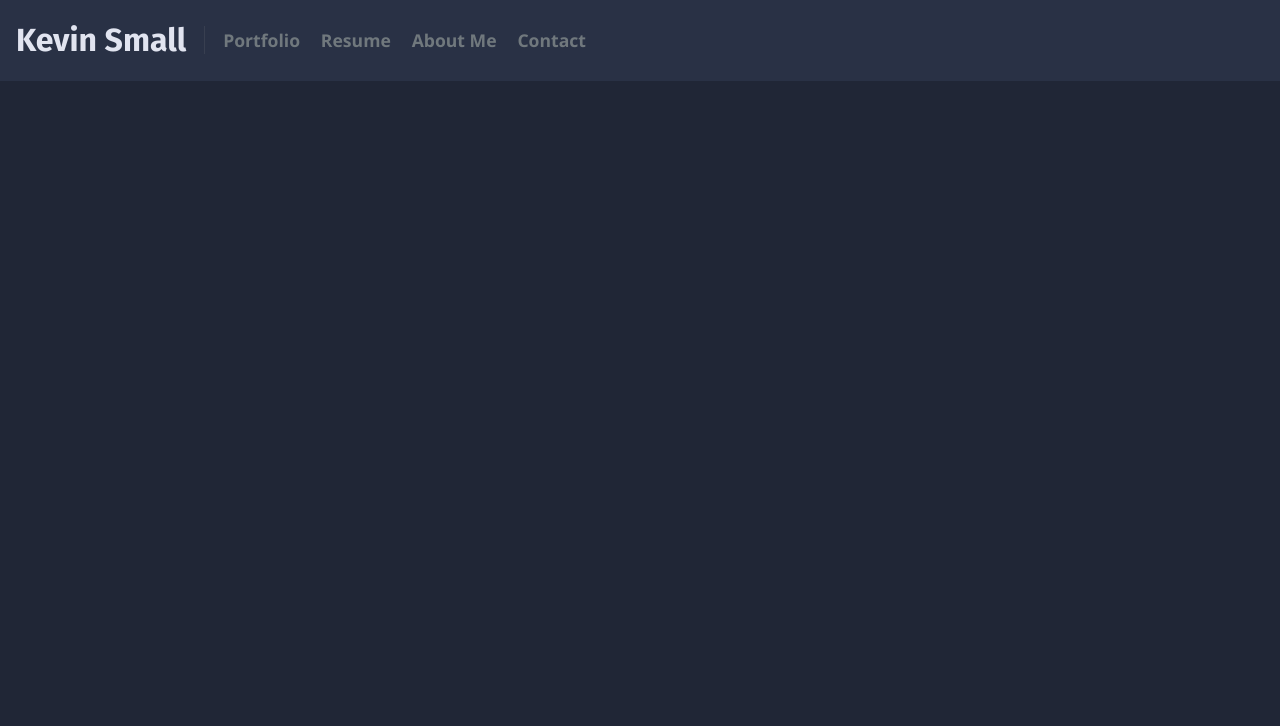
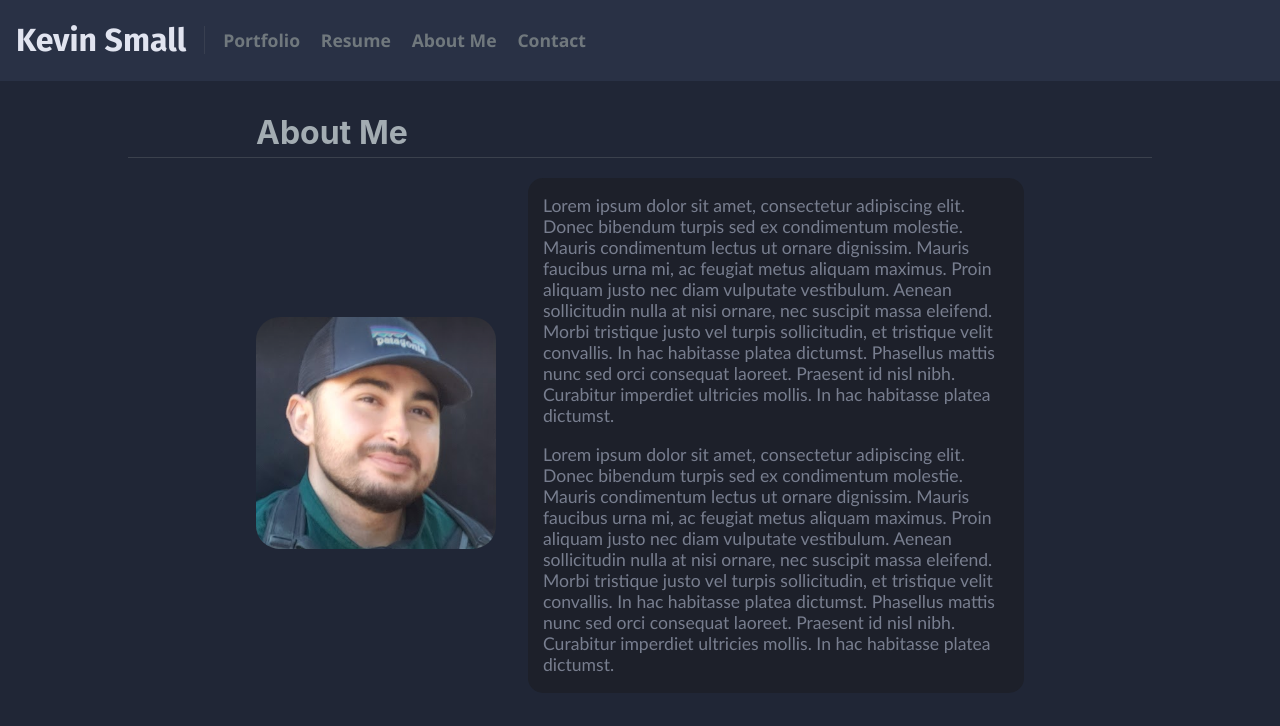
Before and after one commit to Kevrev/react-portfolio, a React (Create React App) app: page / in a window 1280 px wide. Shown: the top 726 px of the page. Built offline with nearby package versions, Linux system fonts and the light colour scheme.

Commit message:
finished about page

```diff
--- a/src/App.js
+++ b/src/App.js
@@ -5,13 +5,15 @@ import './App.css';
 import Nav from './components/Nav';
 import Contact from './pages/Contact';
 import Portfolio from './pages/Portfolio';
+import About from './pages/About';
 
 function App() {
   return (
     <Router>
       <Nav />
       <Routes>
-      <Route path="/portfolio" element={<Portfolio />} />
+        <Route path="/" element={<About />} />
+        <Route path="/portfolio" element={<Portfolio />} />
         <Route path="/contact" element={<Contact />} />
       </Routes>
     </Router>
--- a/src/components/Nav/index.js
+++ b/src/components/Nav/index.js
@@ -14,7 +14,7 @@ function Nav() {
           <Link to="/resume">
             <div className="linkText">Resume</div>
           </Link>
-          <Link to="/about">
+          <Link to="/">
             <div className="linkText">About Me</div>
           </Link>
           <Link to="/contact">
--- /dev/null
+++ b/src/pages/About.css
@@ -0,0 +1,34 @@
+.aboutContainer {
+  display: flex;
+  flex-direction: row;
+  align-items: center;
+  justify-content: center;
+  width: 60%;
+}
+
+.aboutImageContainer {
+  padding-right: 2rem;
+}
+
+.aboutTextContainer {
+  flex: 1;
+  font-size: 1.1rem;
+  padding: 0 15px 0 15px;
+  border-radius: 15px;
+  font-family: Calibri, 'Trebuchet MS', sans-serif;
+  color: #787e8f;
+  background-color: #1d202a;
+}
+
+@media (max-width: 768px) {
+  .aboutContainer {
+    flex-direction: column;
+    align-items: flex-start;
+    width: 100%;
+  }
+
+  .aboutImageContainer {
+    padding-right: 0;
+    margin-bottom: 1rem;
+  }
+}
--- a/src/pages/About.js
+++ b/src/pages/About.js
@@ -0,0 +1,52 @@
+import React from "react";
+import "./About.css";
+import avatarImage from "../assets/images/avatar.png";
+
+function About() {
+    return (
+        <>
+            <div className="contentContainer">
+                <h2 className="contentTitle">About Me</h2>
+                <hr style={{ margin: "5px 0 20px 0" }} />
+                <div className="aboutContainer">
+                    <div className="aboutImageContainer">
+                        <img
+                            src={avatarImage}
+                            alt="placeholder"
+                            className="aboutImage"
+                            style={{ borderRadius: '10%', width:'15rem'}}
+                        />
+                    </div>
+                    <div className="aboutTextContainer">
+                        <p>
+                            Lorem ipsum dolor sit amet, consectetur adipiscing elit. Donec
+                            bibendum turpis sed ex condimentum molestie. Mauris condimentum
+                            lectus ut ornare dignissim. Mauris faucibus urna mi, ac feugiat
+                            metus aliquam maximus. Proin aliquam justo nec diam vulputate
+                            vestibulum. Aenean sollicitudin nulla at nisi ornare, nec
+                            suscipit massa eleifend. Morbi tristique justo vel turpis
+                            sollicitudin, et tristique velit convallis. In hac habitasse
+                            platea dictumst. Phasellus mattis nunc sed orci consequat
+                            laoreet. Praesent id nisl nibh. Curabitur imperdiet ultricies
+                            mollis. In hac habitasse platea dictumst.
+                        </p>
+                        <p>
+                            Lorem ipsum dolor sit amet, consectetur adipiscing elit. Donec
+                            bibendum turpis sed ex condimentum molestie. Mauris condimentum
+                            lectus ut ornare dignissim. Mauris faucibus urna mi, ac feugiat
+                            metus aliquam maximus. Proin aliquam justo nec diam vulputate
+                            vestibulum. Aenean sollicitudin nulla at nisi ornare, nec
+                            suscipit massa eleifend. Morbi tristique justo vel turpis
+                            sollicitudin, et tristique velit convallis. In hac habitasse
+                            platea dictumst. Phasellus mattis nunc sed orci consequat
+                            laoreet. Praesent id nisl nibh. Curabitur imperdiet ultricies
+                            mollis. In hac habitasse platea dictumst.
+                        </p>
+                    </div>
+                </div>
+            </div>
+        </>
+    );
+}
+
+export default About;
--- a/src/pages/Portfolio.css
+++ b/src/pages/Portfolio.css
@@ -4,7 +4,7 @@
     align-items: center;
 }
 
-.portfolioTitle {
+.contentTitle {
     width: 60%;
     font-size: 2rem;
     margin: 2rem 0 0 0;
@@ -21,10 +21,6 @@
 @media screen and (max-width: 1500px) {
     .portfolioTitle {
         width: 80%;
-        font-size: 2rem;
-        margin: 2rem 0 0 0;
-        color: #a3acb2;
-
     }
 
     hr {
@@ -33,7 +29,5 @@
 
     .projectsContainer {
         width: 80%;
-        display: flex;
-        margin: 0 auto;
     }
 }
--- a/src/pages/Portfolio.js
+++ b/src/pages/Portfolio.js
@@ -8,7 +8,7 @@ function Portfolio() {
   return (
     <>
       <div className="contentContainer">
-        <h2 className="portfolioTitle">Portfolio</h2>
+        <h2 className="contentTitle">Portfolio</h2>
         <hr style={{ margin: "5px 0 20px 0" }} />
         <div className="projectsContainer">
           <Box sx={{ flexGrow: 1 }}>
```
Also changed, not shown: src/assets/images/avatar.png (added).
